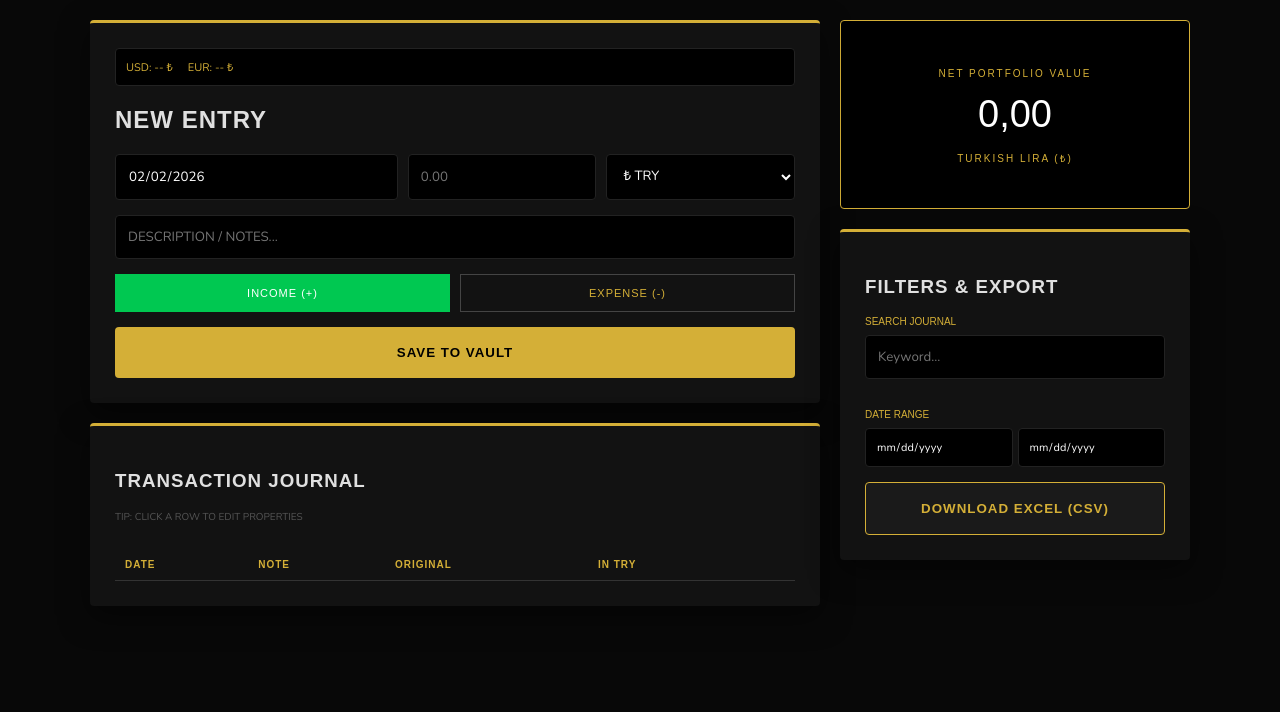
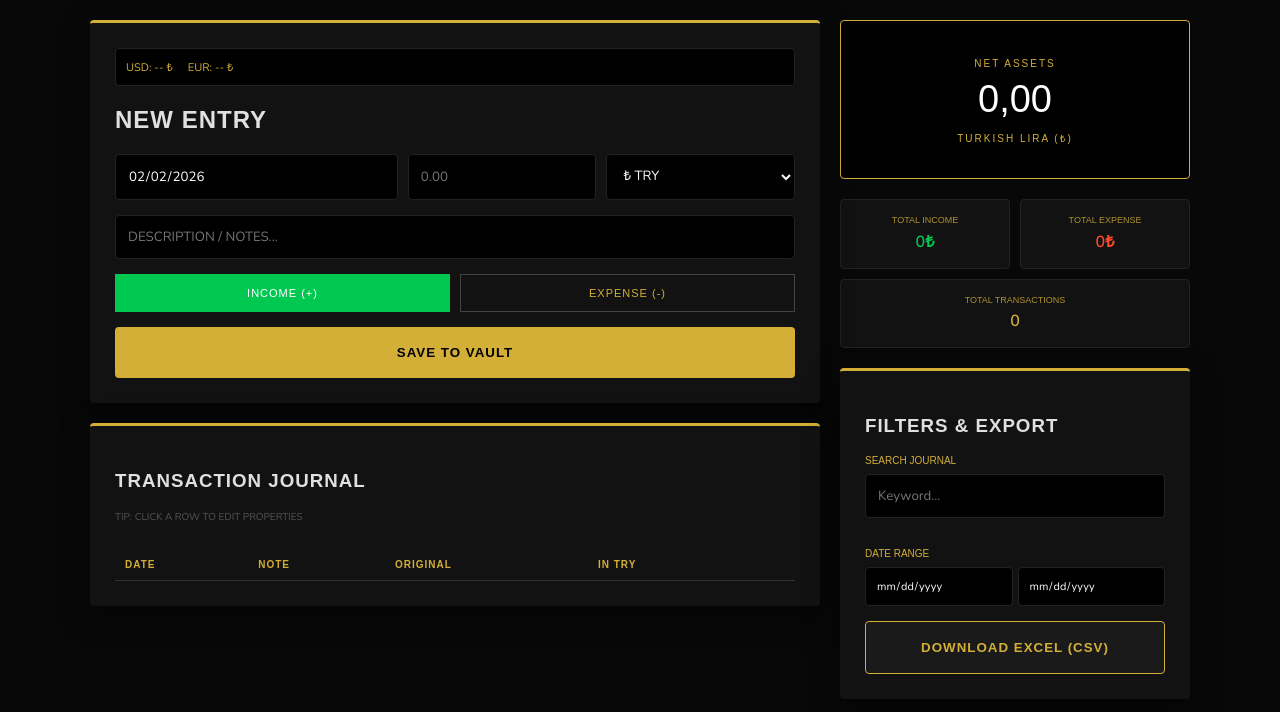
Before and after one commit to ghoz01/Trackerv6, a plain HTML site: page index.html in a window 1280 px wide. Drawn offline with nearby package versions, Linux system fonts and the light colour scheme; no server answers; a web font is replaced by a local one.

Commit message:
Update index.html

```diff
--- a/index.html
+++ b/index.html
@@ -34,7 +34,6 @@
         .dashboard { width: 100%; max-width: 1100px; display: grid; grid-template-columns: 1fr 350px; gap: 20px; }
         @media (max-width: 900px) { .dashboard { grid-template-columns: 1fr; } }
 
-        /* Headlines and UI Elements */
         h2, h3, .label, .btn, th, .type-btn {
             font-family: var(--font-l);
             text-transform: uppercase;
@@ -51,14 +50,12 @@
             transition: 0.3s;
         }
 
-        /* Edit Mode Visual Indicator */
         .card.edit-mode {
             border-top-color: var(--gold-br);
             background: #1a1a10;
             box-shadow: 0 0 20px rgba(212, 175, 55, 0.4);
         }
 
-        /* Live Rates Ticker */
         .ticker {
             font-size: 11px;
             color: var(--gold);
@@ -71,7 +68,6 @@
             margin-bottom: 15px;
         }
 
-        /* Form Inputs */
         .entry-grid { display: grid; grid-template-columns: 1.5fr 1fr 1fr; gap: 10px; margin-bottom: 15px; }
         input, select {
             background: #000;
@@ -104,25 +100,31 @@
         }
         .btn:hover { background: var(--gold-br); box-shadow: 0 0 15px var(--gold); transform: translateY(-1px); }
 
-        /* Main Display Section */
+        /* HERO SECTION */
         .balance-hero {
-            background: #000; padding: 40px 20px; text-align: center;
+            background: #000; padding: 30px 20px; text-align: center;
             border: 1px solid var(--gold); border-radius: 4px; margin-bottom: 20px;
         }
-        .balance-hero .val { font-family: var(--font-l); font-size: 38px; color: #fff; margin: 10px 0; }
+        .balance-hero .val { font-family: var(--font-l); font-size: 38px; color: #fff; margin: 5px 0; }
         .balance-hero .label { font-size: 10px; color: var(--gold); letter-spacing: 2px; }
 
-        /* History Table */
+        /* TRIPLE STAT BOXES */
+        .stats-grid { display: grid; grid-template-columns: 1fr 1fr; gap: 10px; margin-bottom: 20px; }
+        .stat-box { background: var(--panel); padding: 15px; border-radius: 4px; border: 1px solid #222; text-align: center; }
+        .stat-box.full { grid-column: span 2; }
+        .stat-box .s-label { font-family: var(--font-l); font-size: 9px; color: var(--gold); opacity: 0.8; margin-bottom: 5px; display: block; }
+        .stat-box .s-val { font-family: var(--font-m); font-size: 16px; font-weight: 600; }
+        .stat-box.income .s-val { color: var(--success); }
+        .stat-box.expense .s-val { color: var(--danger); }
+
         .history-table { width: 100%; border-collapse: collapse; margin-top: 15px; }
         .history-table th { color: var(--gold); font-size: 10px; text-align: left; padding: 10px; border-bottom: 1px solid #333; }
         .history-table td { padding: 15px 10px; border-bottom: 1px solid #1a1a1a; font-size: 13px; cursor: pointer; }
         .history-table tr:hover { background: #080808; }
 
-        /* Dynamic Amount Colors */
         .amt-in { color: var(--success); font-weight: bold; }
         .amt-out { color: var(--danger); font-weight: bold; }
 
-        /* Filters */
         .filter-label { font-family: var(--font-l); font-size: 10px; color: var(--gold); display: block; margin-bottom: 8px; margin-top: 15px; }
 
         .loading-overlay {
@@ -177,9 +179,24 @@
 
     <div class="right">
         <div class="balance-hero">
-            <span class="label">NET PORTFOLIO VALUE</span>
+            <span class="label">NET ASSETS</span>
             <div class="val" id="totalValue">0.00</div>
             <span class="label">TURKISH LIRA (₺)</span>
+        </div>
+
+        <div class="stats-grid">
+            <div class="stat-box income">
+                <span class="s-label">TOTAL INCOME</span>
+                <span class="s-val" id="totalIncome">0₺</span>
+            </div>
+            <div class="stat-box expense">
+                <span class="s-label">TOTAL EXPENSE</span>
+                <span class="s-val" id="totalExpense">0₺</span>
+            </div>
+            <div class="stat-box full">
+                <span class="s-label">TOTAL TRANSACTIONS</span>
+                <span class="s-val" id="totalCount" style="color: var(--gold);">0</span>
+            </div>
         </div>
 
         <div class="card">
@@ -200,21 +217,16 @@
 </div>
 
 <script>
-    // DATA PERSISTENCE
     let records = JSON.parse(localStorage.getItem('gold_vault_v2')) || [];
     let currentType = 'in';
     let editId = null;
     let filteredRecords = [];
-
-    // DEFAULT EXCHANGE RATES (Will update from API)
     let rates = { usd: 43.47, eur: 51.26 };
 
-    // FETCH REAL-TIME EXCHANGE RATES
     async function fetchRates() {
         try {
             const resp = await fetch('https://cdn.jsdelivr.net/npm/@fawazahmed0/currency-api@latest/v1/currencies/try.json');
             const data = await resp.json();
-            // Rates are provided as 1 TRY = X Currency. We invert for 1 Currency = X TRY.
             rates.usd = (1 / data.try.usd).toFixed(2);
             rates.eur = (1 / data.try.eur).toFixed(2);
             document.getElementById('usdRate').textContent = `USD: ${rates.usd} ₺`;
@@ -228,14 +240,12 @@
         }
     }
 
-    // TOGGLE INCOME / EXPENSE
     function setType(t) {
         currentType = t;
         document.getElementById('inBtn').classList.toggle('active', t === 'in');
         document.getElementById('outBtn').classList.toggle('active', t === 'out');
     }
 
-    // PROCESS SAVE OR UPDATE
     function processEntry() {
         const amt = parseFloat(document.getElementById('amtInput').value);
         if (!amt) return alert("ENTER A VALID AMOUNT");
@@ -246,20 +256,16 @@
         const rateToUse = cur === '$' ? rates.usd : (cur === '€' ? rates.eur : 1);
 
         if (editId) {
-            // Update Existing Record
             const idx = records.findIndex(r => r.id === editId);
             records[idx] = { ...records[idx], amt, note, date, cur, type: currentType, rateAtTime: rateToUse };
             editId = null;
         } else {
-            // Create New Record
             records.unshift({ id: Date.now(), date, note, amt, cur, type: currentType, rateAtTime: rateToUse });
         }
-
         saveAndRefresh();
         resetForm();
     }
 
-    // LOAD RECORD INTO FORM FOR EDITING
     function editRecord(id) {
         const r = records.find(item => item.id === id);
         if (!r) return;
@@ -269,7 +275,6 @@
         document.getElementById('dateInput').value = r.date;
         document.getElementById('curInput').value = r.cur;
         setType(r.type);
-
         document.getElementById('formTitle').textContent = "EDITING RECORD";
         document.getElementById('saveBtn').textContent = "UPDATE VAULT";
         document.getElementById('cancelBtn').style.display = "block";
@@ -277,7 +282,6 @@
         window.scrollTo({ top: 0, behavior: 'smooth' });
     }
 
-    // DELETE RECORD
     function deleteRecord(id, e) {
         e.stopPropagation();
         if(confirm("PERMANENTLY DELETE THIS ENTRY?")) {
@@ -286,13 +290,11 @@
         }
     }
 
-    // DATA STORAGE SYNC
     function saveAndRefresh() {
         localStorage.setItem('gold_vault_v2', JSON.stringify(records));
         render();
     }
 
-    // RESET FORM TO DEFAULT
     function resetForm() {
         editId = null;
         document.getElementById('amtInput').value = '';
@@ -305,16 +307,18 @@
         setType('in');
     }
 
-    // MAIN UI RENDERING ENGINE
     function render() {
         const body = document.getElementById('historyBody');
         const search = document.getElementById('search').value.toLowerCase();
         const fromDate = document.getElementById('filterFrom').value;
         const toDate = document.getElementById('filterTo').value;
-        let totalTRY = 0;
+
+        let netTotal = 0;
+        let incomeTotal = 0;
+        let expenseTotal = 0;
+
         body.innerHTML = '';
 
-        // Apply Search and Date Filters
         filteredRecords = records.filter(r => {
             const matchesSearch = r.note.toLowerCase().includes(search) || r.cur.toLowerCase().includes(search);
             const matchesFrom = !fromDate || r.date >= fromDate;
@@ -324,7 +328,13 @@
 
         filteredRecords.forEach(r => {
             const valInTRY = r.amt * r.rateAtTime;
-            if (r.type === 'in') totalTRY += valInTRY; else totalTRY -= valInTRY;
+            if (r.type === 'in') {
+                netTotal += valInTRY;
+                incomeTotal += valInTRY;
+            } else {
+                netTotal -= valInTRY;
+                expenseTotal += valInTRY;
+            }
 
             const colorClass = r.type === 'in' ? 'amt-in' : 'amt-out';
             const prefix = r.type === 'in' ? '+' : '-';
@@ -339,10 +349,13 @@
                 </tr>`;
         });
 
-        document.getElementById('totalValue').textContent = totalTRY.toLocaleString('tr-TR', {minimumFractionDigits: 2});
+        // Update Boxes
+        document.getElementById('totalValue').textContent = netTotal.toLocaleString('tr-TR', {minimumFractionDigits: 2});
+        document.getElementById('totalIncome').textContent = incomeTotal.toLocaleString('tr-TR', {minimumFractionDigits: 0}) + "₺";
+        document.getElementById('totalExpense').textContent = expenseTotal.toLocaleString('tr-TR', {minimumFractionDigits: 0}) + "₺";
+        document.getElementById('totalCount').textContent = filteredRecords.length;
     }
 
-    // CSV DATA EXPORT (EXCEL COMPATIBLE)
     function exportCSV() {
         if (filteredRecords.length === 0) return alert("NO DATA FOUND TO EXPORT");
         let csv = "Date,Note,Currency,Original_Amount,TRY_Value,Type\n";
@@ -358,7 +371,6 @@
         a.click();
     }
 
-    // INITIALIZATION
     document.getElementById('dateInput').valueAsDate = new Date();
     fetchRates();
 </script>
```
